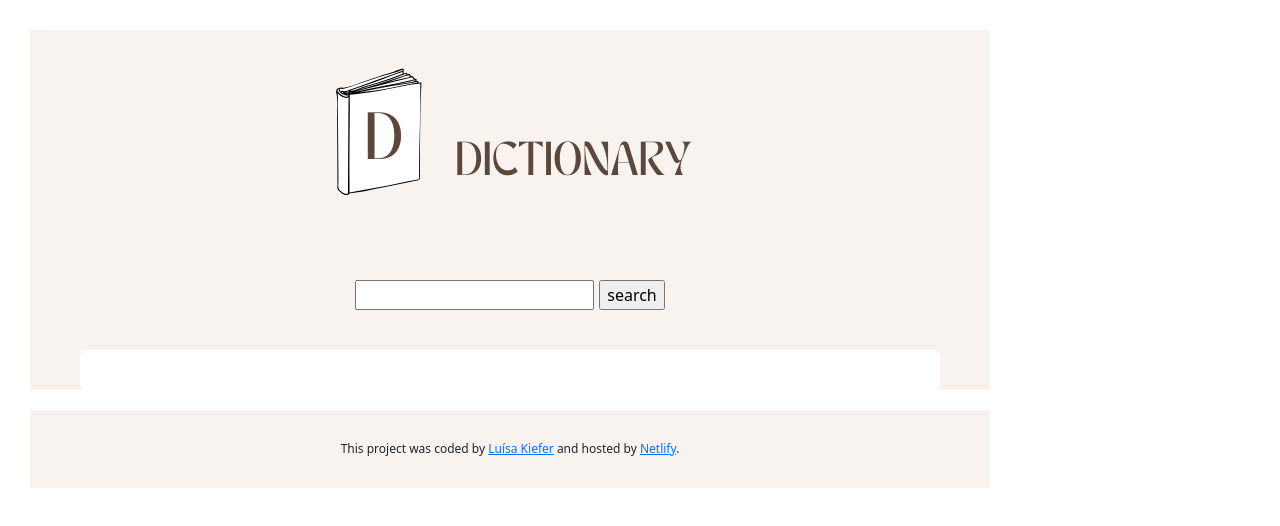
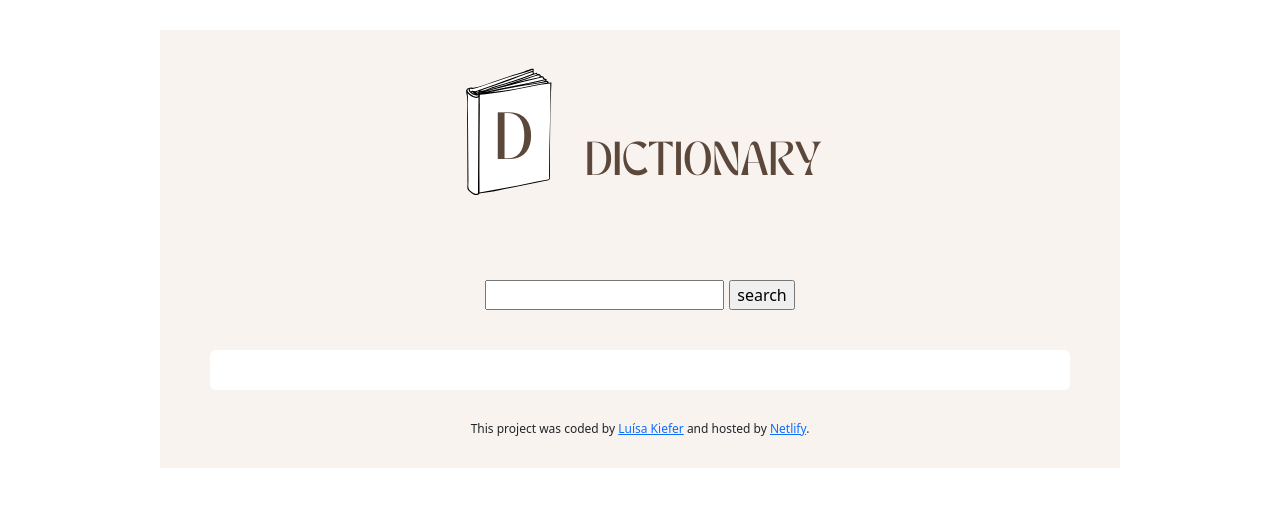
Before and after one commit to luisakiefer/dictionary-react, a React (Create React App) app: page / in a window 1280 px wide. Shown: the top 526 px of the page. Built offline with nearby package versions, Linux system fonts and the light colour scheme; no server answers.

Commit message:
fixed css issues

```diff
--- a/src/App.css
+++ b/src/App.css
@@ -2,10 +2,9 @@
   background-color: #f8f3ef;
 }
 
-
 .App {
   max-width: 960px;
-  margin: 30px;
+  margin: 30px auto;
 }
 
 .App-header {
--- a/src/App.js
+++ b/src/App.js
@@ -5,6 +5,7 @@
 
 function App() {
   return (
+    <div className="container">
       <div className="App">
         <header className="App-header">
           <img src={logo} className="App-logo img-fluid" alt="logo" />
@@ -23,9 +24,13 @@
           >
             Luísa Kiefer
           </a>{" "}
-        and hosted by {" "}
-        <a href="https://netlify.com" target="_blank" rel="noreferrer">Netlify</a>.
+          and hosted by{" "}
+          <a href="https://netlify.com" target="_blank" rel="noreferrer">
+            Netlify
+          </a>
+          .
         </footer>
+      </div>
     </div>
   );
 }
--- a/src/Dictionary.css
+++ b/src/Dictionary.css
@@ -7,7 +7,7 @@
   background: white;
   padding: 20px 40px;
   border-radius: 6px;
-  margin: 10px 50px 20px 50px;
+  margin: 10px 50px 0;
 }
 form {
   text-align: center;
--- a/src/Meaning.css
+++ b/src/Meaning.css
@@ -1,3 +1,5 @@
+
+
 .Meaning h4 {
   color: #5c473c;
   font-size: 24px;
```
Lines whose indentation alone changed are shown as unchanged.
